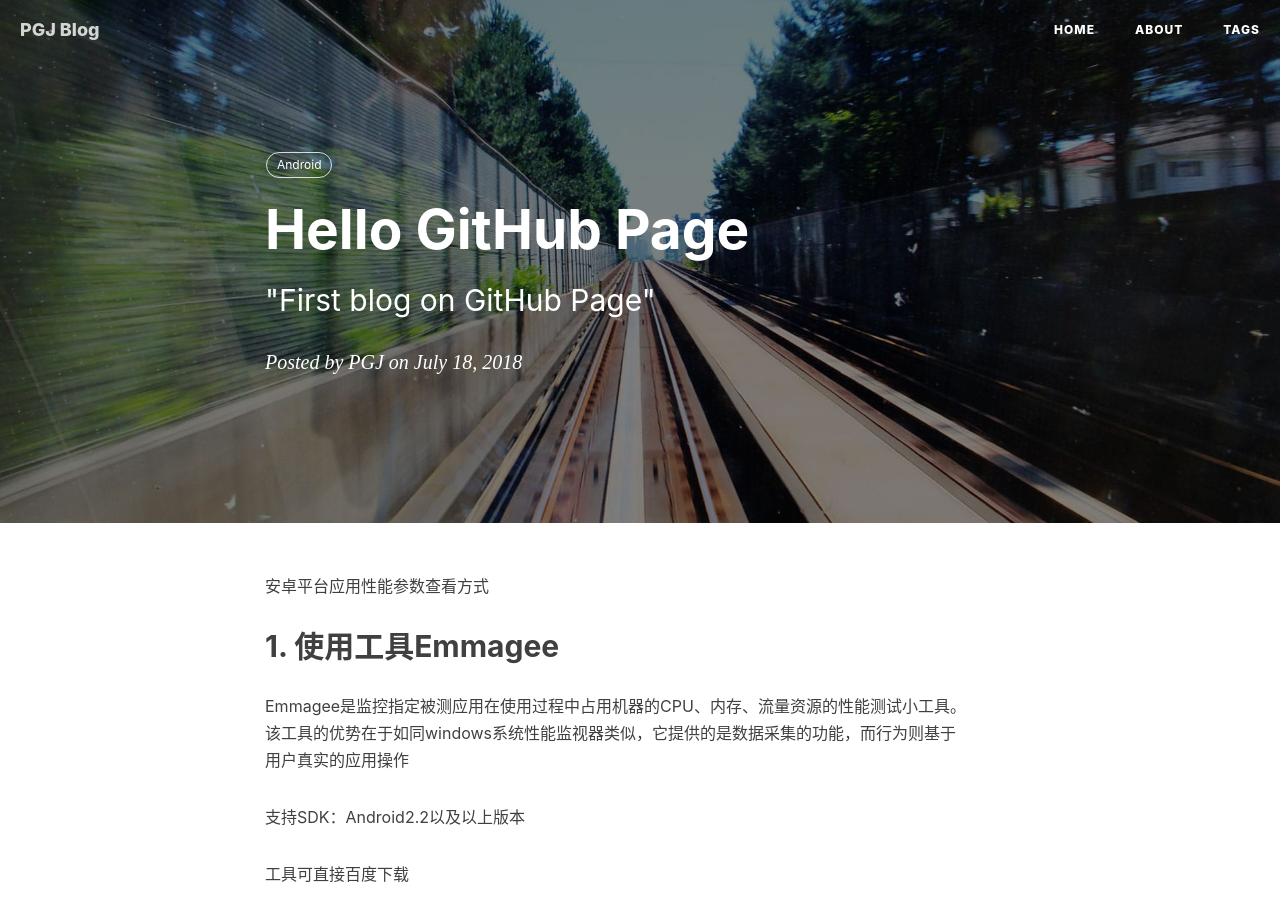
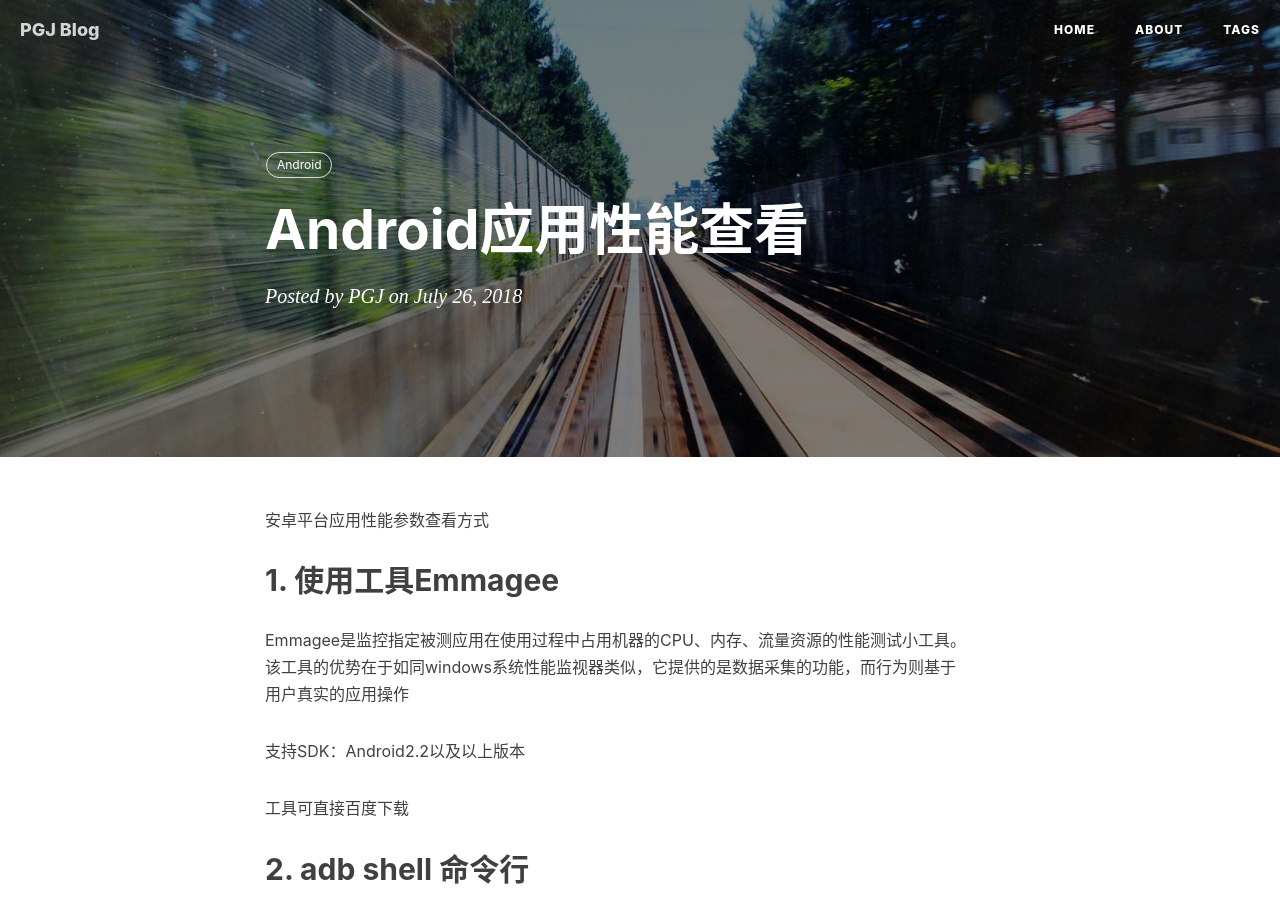
Before and after one commit to cddypang/cddypang.github.io, a Jekyll site: the page built from _posts/2018-07-26-Android程序性能查看.md, in a window 1280 px wide and 900 px high. Built offline with Jekyll 4.4.1, drawn with Linux system fonts in a browser that asks for light colours; nearby versions of some CDN libraries; comment, search, counter and statistics services are not loaded.

Commit message:
1. fix blog content;

```diff
--- a/_posts/2018-07-26-Android程序性能查看.md
+++ b/_posts/2018-07-26-Android程序性能查看.md
@@ -1,8 +1,8 @@
 ---
 layout:     post
-title:      Hello GitHub Page
-subtitle:    "\"First blog on GitHub Page\""
-date:       2018-07-18
+title:      Android应用性能查看
+subtitle:
+date:       2018-07-26
 author:     PGJ
 header-img: img/post-bg-2015.jpg
 catalog: false
```
